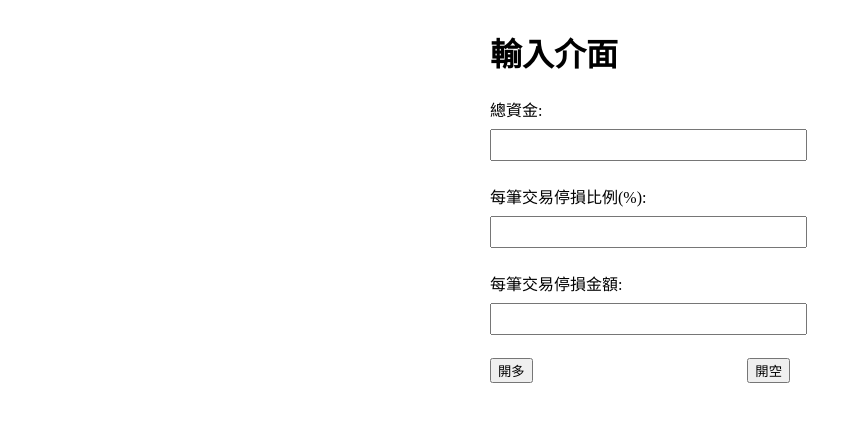
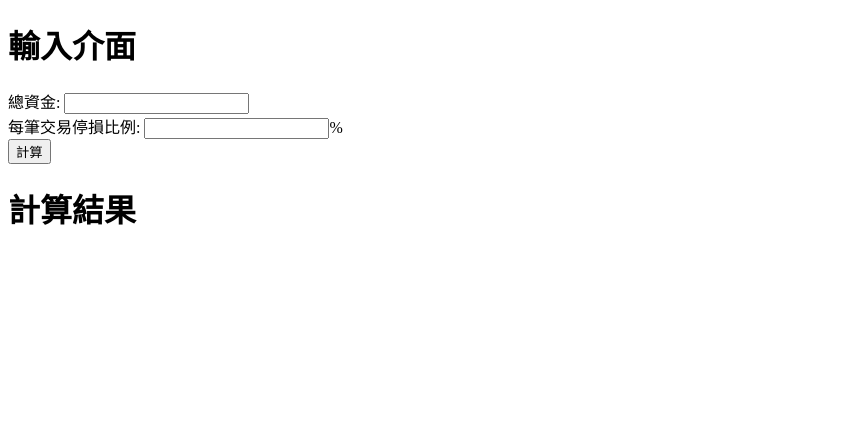
Before and after one commit to murmurcats/STOPLOSS, a Flask app: page / in a window 1280 px wide. Shown: the top 422 px of the page, without its empty margins (0-862 px from the left). Run offline with Flask 3, Linux system fonts and the light colour scheme.

Commit message:
Update index.html

```diff
--- a/templates/index.html
+++ b/templates/index.html
@@ -3,34 +3,7 @@
 <head>
     <meta charset="UTF-8">
     <title>交易倉位計算器</title>
-    <style>
-        body {
-            display: flex;
-            justify-content: center;
-            flex-direction: column;
-            align-items: center;
-        }
-        .input-form {
-            width: 300px;
-            margin-bottom: 20px;
-        }
-        .input-group {
-            margin-bottom: 1em;
-        }
-        .input-group label {
-            display: block;
-            margin-bottom: .5em;
-        }
-        .input-group input {
-            width: 100%;
-            padding: .5em;
-            margin-bottom: .5em;
-        }
-        .button-group {
-            display: flex;
-            justify-content: space-between;
-        }
-    </style>
+    <!-- 这里可以添加您的 CSS 或者引入外部样式表 -->
 </head>
 <body>
     <div class="input-form">
@@ -38,21 +11,20 @@
         <form method="post" action="/">
             <div class="input-group">
                 <label for="total_capital">總資金:</label>
-                <input type="number" id="total_capital" name="total_capital" required>
+                <input type="text" id="total_capital" name="total_capital" required>
             </div>
             <div class="input-group">
-                <label for="stop_loss_percentage">每筆交易停損比例(%):</label>
-                <input type="number" step="0.01" id="stop_loss_percentage" name="stop_loss_percentage" required>
+                <label for="stop_loss_percentage">每筆交易停損比例:</label>
+                <input type="text" id="stop_loss_percentage" name="stop_loss_percentage" required><span>%</span>
             </div>
-            <div class="input-group">
-                <label for="stop_loss_amount">每筆交易停損金額:</label>
-                <input type="number" step="0.01" id="stop_loss_amount" name="stop_loss_amount" required>
-            </div>
-            <div class="button-group">
-                <input type="submit" name="long" value="開多">
-                <input type="submit" name="short" value="開空">
-            </div>
+            <input type="submit" value="計算">
         </form>
+    </div>
+    <div class="output">
+        <h1>計算結果</h1>
+        {% if stop_loss_amount %}
+            <p>每筆交易停損金額: {{ stop_loss_amount }}</p>
+        {% endif %}
     </div>
 </body>
 </html>
```
